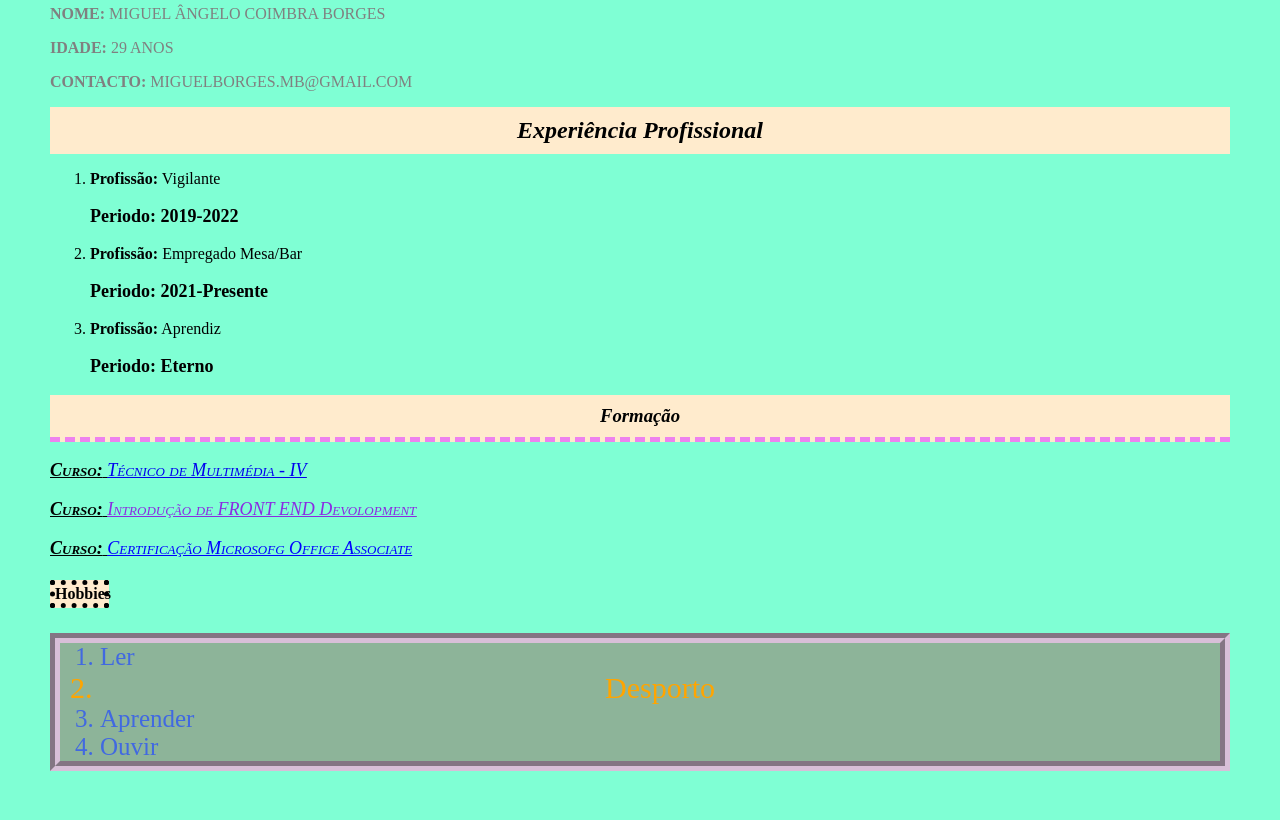
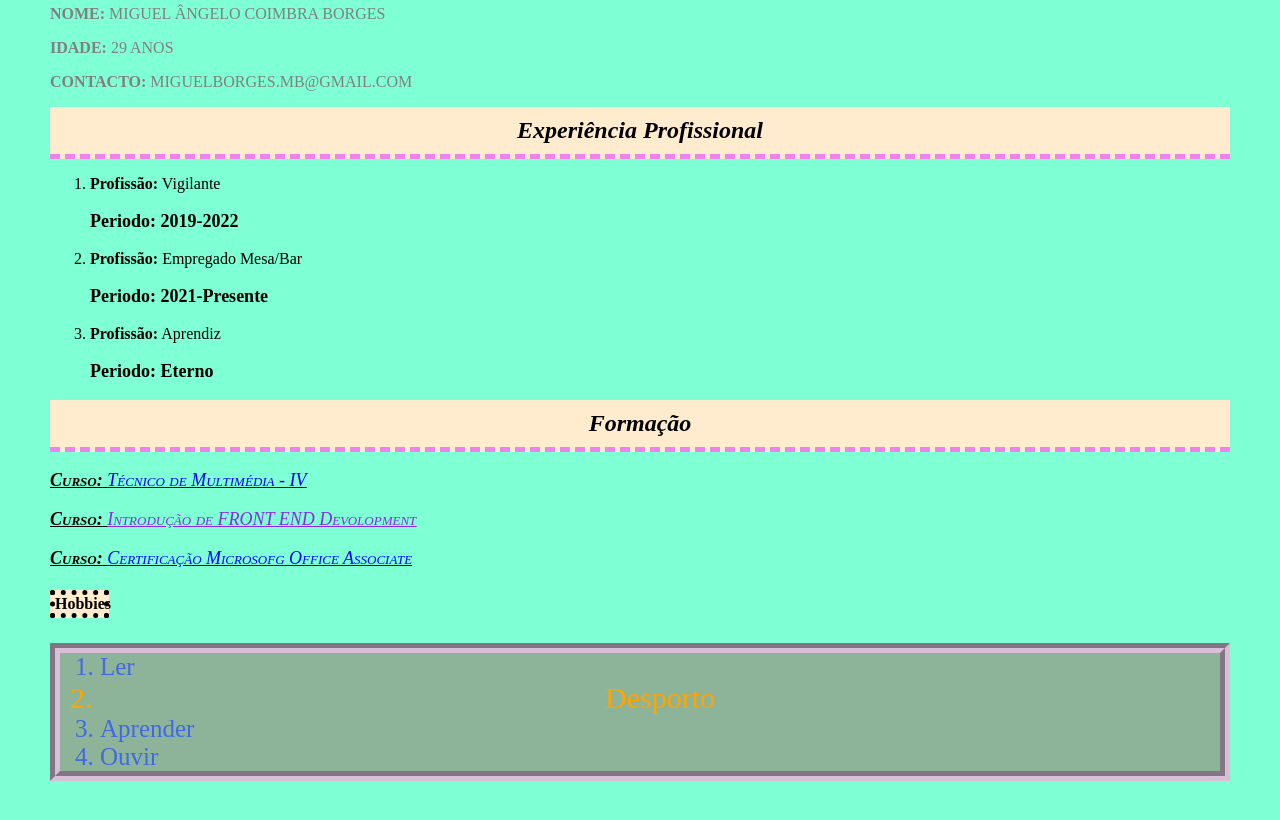
Before and after one commit to fr0shuka/serfrontend, a plain HTML site: page 07_CVV.html in a window 1280 px wide. Shown: the part 118-938 px from the top of the page. Drawn offline with Linux system fonts and the light colour scheme.

Commit message:
24ep edit h2

```diff
--- a/07_CVV.html
+++ b/07_CVV.html
@@ -24,13 +24,6 @@
                 text-transform: uppercase;
             }
             h2{
-                background-color: blanchedalmond;
-                padding: 10px;
-                margin: auto;
-                text-align: center;
-                font-style: italic;
-            }
-            h3{
                 background-color: blanchedalmond;
                 padding: 10px;
                 margin: auto;
@@ -104,7 +97,7 @@
 
         </ol>
 
-        <h3>Formação</h3>
+        <h2>Formação</h2>
         <p class="forma"><b>Curso:</b> <a id="MUL" href="https://www.oficina.pt/oferta-educativa-cursos-oficina-escola-profissional/cursos-profissionais/tecnico-de-multimedia" target="_blank">Técnico de Multimédia - IV</a> </p>
         <p class="forma"><b>Curso:</b> <a id="FED" href="https://www.simplilearn.com/front-end-developer-free-course-skillup" target="_blank">Introdução de FRONT END Devolopment</a></p>
         <p class="forma"><b>Curso:</b> <a id="MOS" href="https://learn.microsoft.com/en-us/certifications/microsoft-office-specialist-associate-2019/" target="_blank">Certificação Microsofg Office Associate</a> </p>
```
